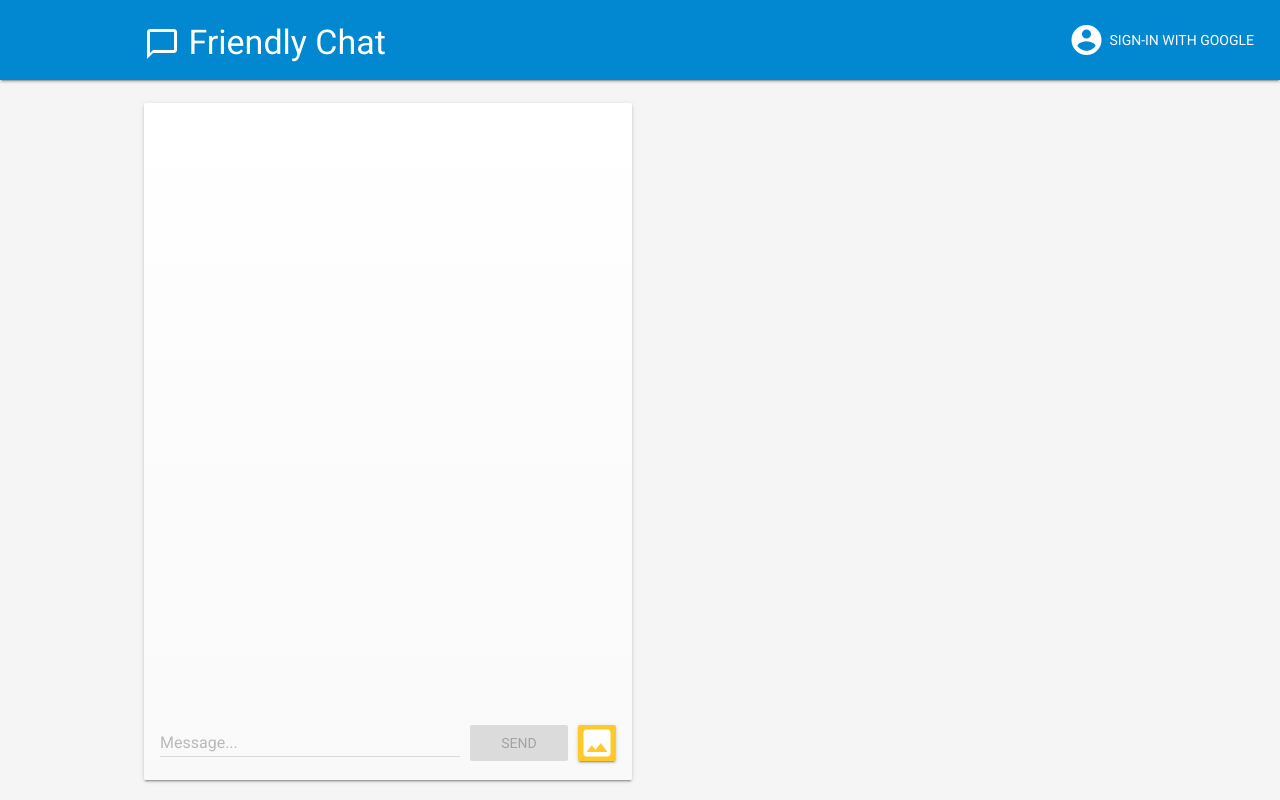
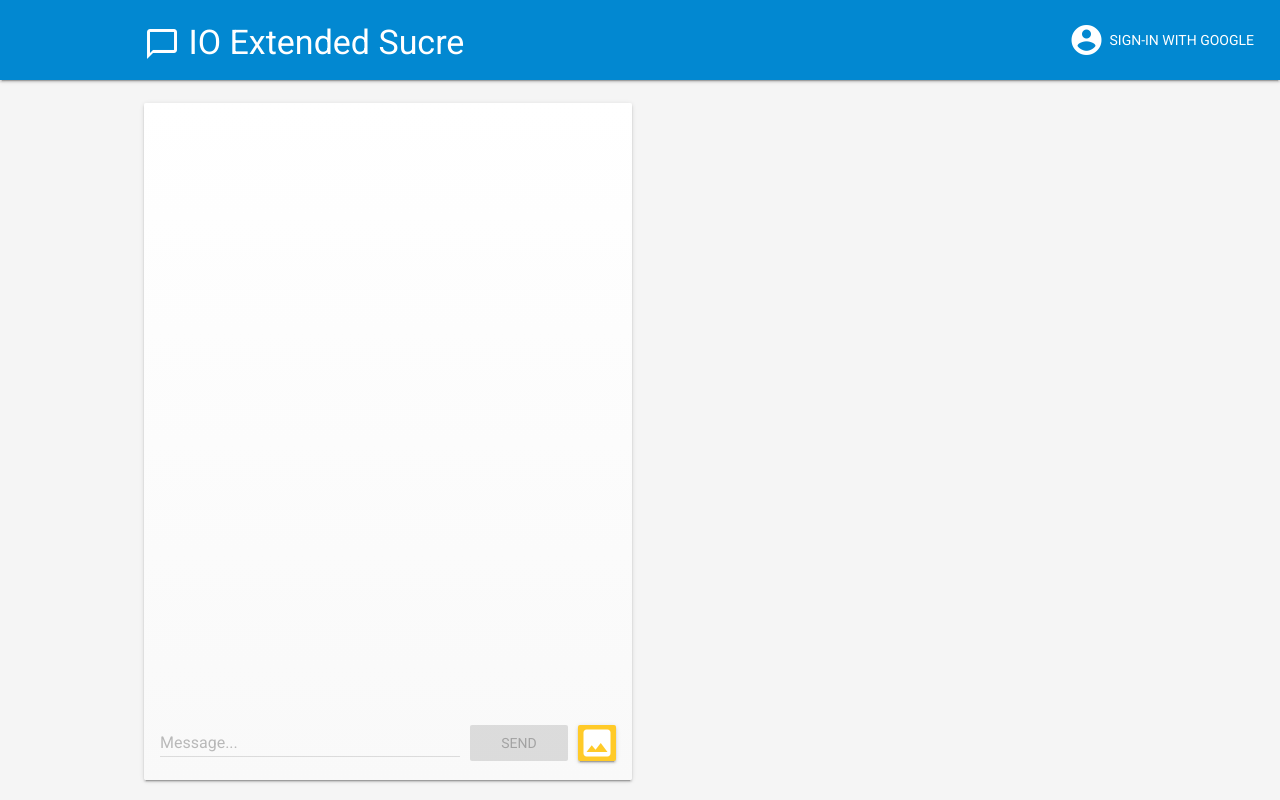
Before and after one commit to jhonny-ventiades/ChatApp, a website built with webpack: page public/index.html in a window 1280 px wide. Built offline with nearby package versions, Linux system fonts and the light colour scheme; some packages are replaced by stand-ins of ours; no server answers; the database is empty.

Commit message:
adding github

```diff
--- a/public/index.html
+++ b/public/index.html
@@ -5,7 +5,7 @@
   <meta http-equiv="X-UA-Compatible" content="IE=edge">
   <meta name="description" content="Learn how to use the Firebase platform on the Web">
   <meta name="viewport" content="width=device-width, initial-scale=1.0">
-  <title>Friendly Chat</title>
+  <title>IO Extended Sucre</title>
 
   <!-- Disable tap highlight on IE -->
   <meta name="msapplication-tap-highlight" content="no">
@@ -15,13 +15,13 @@
 
   <!-- Add to homescreen for Chrome on Android -->
   <meta name="mobile-web-app-capable" content="yes">
-  <meta name="application-name" content="Friendly Chat">
+  <meta name="application-name" content="IO Extended Sucre">
   <meta name="theme-color" content="#303F9F">
 
   <!-- Add to homescreen for Safari on iOS -->
   <meta name="apple-mobile-web-app-capable" content="yes">
   <meta name="apple-mobile-web-app-status-bar-style" content="black-translucent">
-  <meta name="apple-mobile-web-app-title" content="Friendly Chat">
+  <meta name="apple-mobile-web-app-title" content="IO Extended Sucre">
   <meta name="apple-mobile-web-app-status-bar-style" content="#303F9F">
 
   <!-- Tile icon for Win8 -->
@@ -67,7 +67,7 @@
   <header class="mdl-layout__header mdl-color-text--white mdl-color--light-blue-700">
     <div class="mdl-cell mdl-cell--12-col mdl-cell--12-col-tablet mdl-grid">
       <div class="mdl-layout__header-row mdl-cell mdl-cell--12-col mdl-cell--12-col-tablet mdl-cell--12-col-desktop">
-        <h3><i class="material-icons">chat_bubble_outline</i> Friendly Chat</h3>
+        <h3><i class="material-icons">chat_bubble_outline</i> IO Extended Sucre</h3>
       </div>
       <div id="user-container">
         <div hidden id="user-pic"></div>
```
Also changed, not shown: .github/workflows/firebase-hosting-merge.yml (added), .github/workflows/firebase-hosting-pull-request.yml (added), firebase.json, 2 other files.
